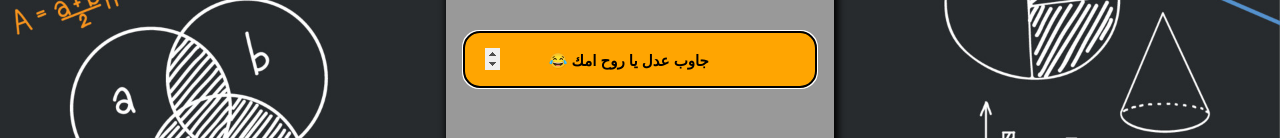
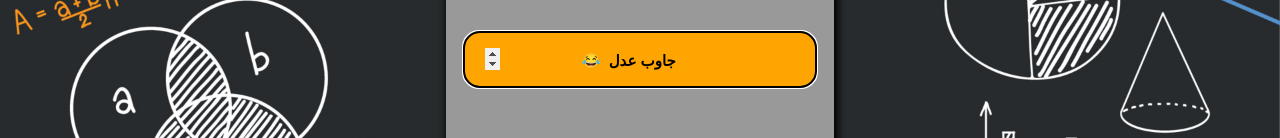
Before and after one commit to Omar-Abd-EL-Aziz/Multiplication-App, a plain HTML site: page index.html in a window 1280 px wide. Shown: the part 380-518 px from the top of the page. Drawn offline with Linux system fonts and the light colour scheme; a web font is replaced by a local one.

Commit message:
Update index.html

```diff
--- a/index.html
+++ b/index.html
@@ -15,7 +15,7 @@
         <h4 class="score"></h4>
         <h1 class="question"></h1>
         <img src="maxresdefault.jpg" alt="">
-        <input type="number" placeholder="	 جاوب عدل يا روح امك &#128514;" autocomplete="off" autofocus>
+        <input type="number" placeholder="	 جاوب عدل  &#128514;" autocomplete="off" autofocus>
         <p class="succes">ايه الحلاوة دي ؟ - انت شاطر كدة من زمان ؟ &#128519;</p>
         <p class="wrong">انت يبني تفهم ايه اصلا ؟!
             فاشل - فاشل - فاشل !&#128545;
```
